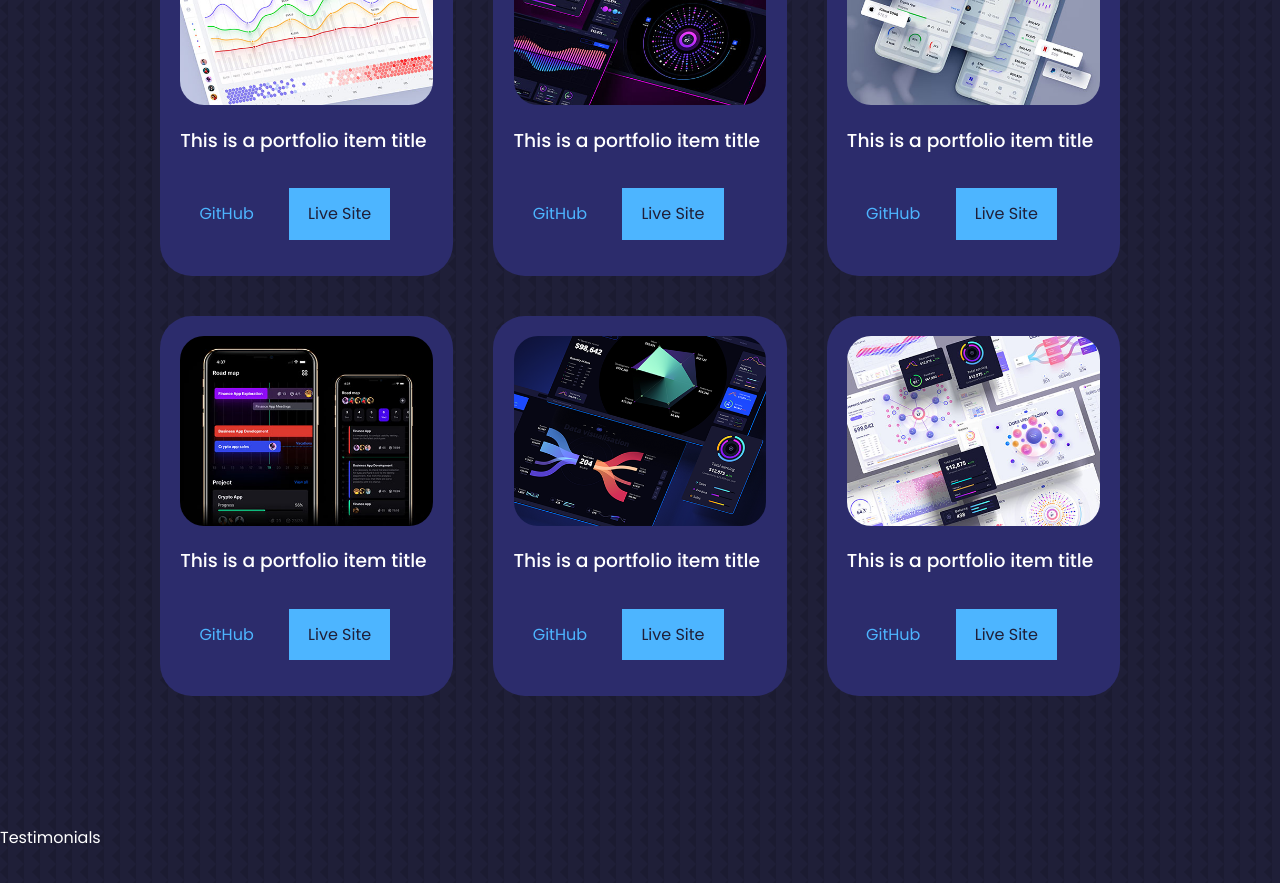
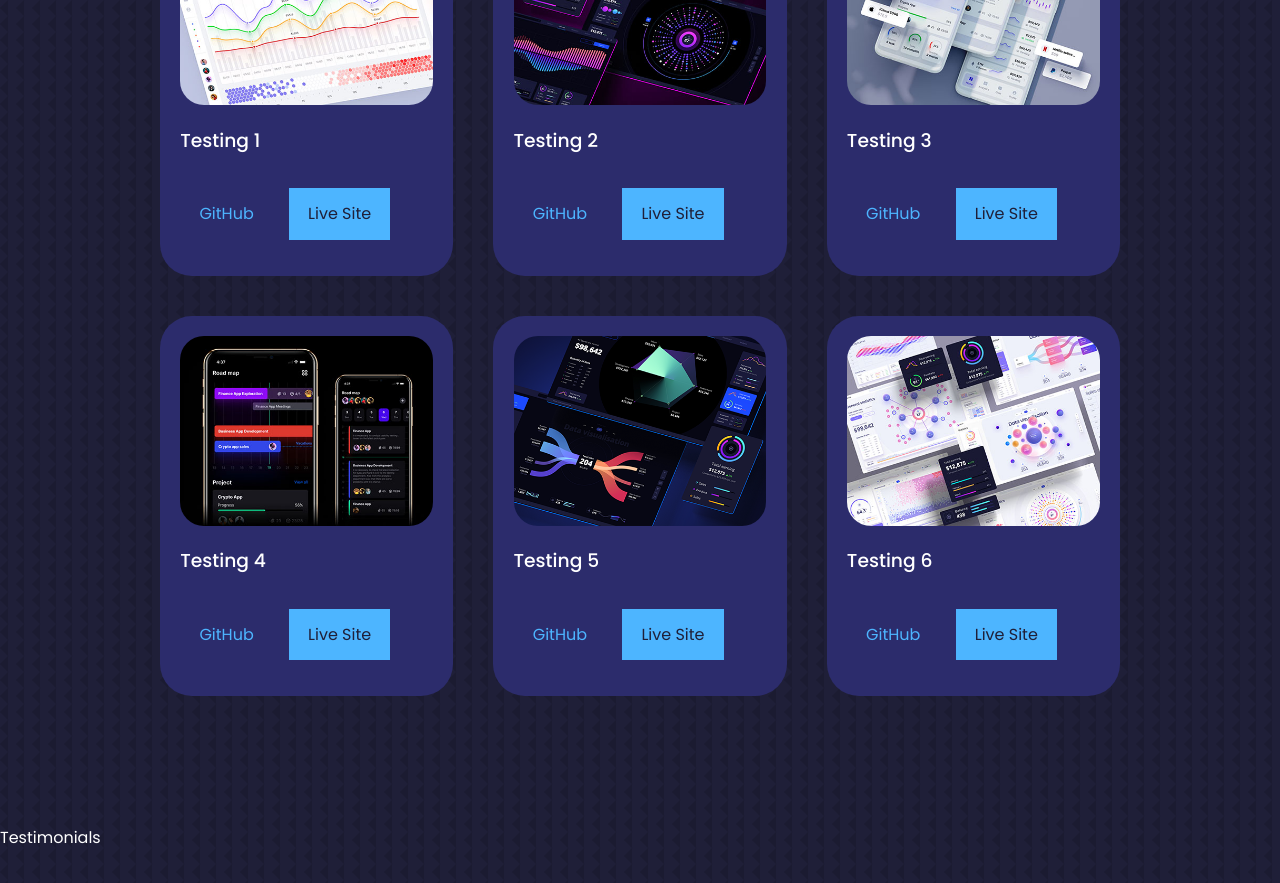
Before and after one commit to Marthaquinram/portfolio, a React (Create React App) app: page / in a window 1280 px wide. Shown: the part 3360-4243 px from the top of the page. Built offline with nearby package versions, Linux system fonts and the light colour scheme.

Commit message:
portfolio component completed, and css

```diff
--- a/src/components/portfolio/Portfolio.jsx
+++ b/src/components/portfolio/Portfolio.jsx
@@ -7,144 +7,77 @@
 import IMG5 from "../../assets/portfolio5.png";
 import IMG6 from "../../assets/portfolio6.jpg";
 
+/// USE CORRECT PHOTOS FOR EACH PROJECTS
+
+const data = [
+  {
+    id: 1,
+    image: IMG1,
+    title: "Testing 1",
+    github: "http://github.com//BraveSquad",
+    demo: "https://happytails-ten.vercel.app/",
+  },
+  {
+    id: 2,
+    image: IMG2,
+    title: "Testing 2",
+    github: "http://github.com//BraveSquad",
+    demo: "https://happytails-ten.vercel.app/",
+  },
+  {
+    id: 3,
+    image: IMG3,
+    title: "Testing 3",
+    github: "http://github.com//BraveSquad",
+    demo: "https://happytails-ten.vercel.app/",
+  },
+  {
+    id: 4,
+    image: IMG4,
+    title: "Testing 4",
+    github: "http://github.com//BraveSquad",
+    demo: "https://happytails-ten.vercel.app/",
+  },
+  {
+    id: 5,
+    image: IMG5,
+    title: "Testing 5",
+    github: "http://github.com//BraveSquad",
+    demo: "https://happytails-ten.vercel.app/",
+  },
+  {
+    id: 6,
+    image: IMG6,
+    title: "Testing 6",
+    github: "http://github.com//BraveSquad",
+    demo: "https://happytails-ten.vercel.app/",
+  },
+];
+
 const Portfolio = () => {
   return (
     <section id="portfolio">
       <h5>My Recent Work</h5>
       <h2>Portfolio</h2>
       <div className="container portfolio__container">
-        <article className="portfolio__item">
+        {data.map(({ id, image, title, github, demo }) => {
+          return (
+            <article key={id} className="portfolio__item">
               <div className="portfolio__item-image">
-            <img src={IMG1} alt="" />
+                <img src={image} alt={title} />
               </div>
-          <h3>This is a portfolio item title</h3>
+              <h3>{title}</h3>
               <div className="portfolio__item-cta">
-            <a
-              href="http://github.com//BraveSquad"
-              className="btn"
-              target="_blank"
-            >
+                <a href={github} className="btn">
                   GitHub
                 </a>
-            <a
-              href="https://happytails-ten.vercel.app/"
-              className="btn btn-primary"
-              target="_blank"
-            >
+                <a href={demo} className="btn btn-primary">
                   Live Site
                 </a>
               </div>
             </article>
-        <article className="portfolio__item">
-          <div className="portfolio__item-image">
-            <img src={IMG2} alt="" />
-          </div>
-          <h3>This is a portfolio item title</h3>
-          <div className="portfolio__item-cta">
-            <a
-              href="http://github.com//BraveSquad"
-              className="btn"
-              target="_blank"
-            >
-              GitHub
-            </a>
-            <a
-              href="https://happytails-ten.vercel.app/"
-              className="btn btn-primary"
-              target="_blank"
-            >
-              Live Site
-            </a>
-          </div>
-        </article>
-        <article className="portfolio__item">
-          <div className="portfolio__item-image">
-            <img src={IMG3} alt="" />
-          </div>
-          <h3>This is a portfolio item title</h3>
-          <div className="portfolio__item-cta">
-            <a
-              href="http://github.com//BraveSquad"
-              className="btn"
-              target="_blank"
-            >
-              GitHub
-            </a>
-            <a
-              href="https://happytails-ten.vercel.app/"
-              className="btn btn-primary"
-              target="_blank"
-            >
-              Live Site
-            </a>
-          </div>
-        </article>
-        <article className="portfolio__item">
-          <div className="portfolio__item-image">
-            <img src={IMG4} alt="" />
-          </div>
-          <h3>This is a portfolio item title</h3>
-          <div className="portfolio__item-cta">
-            <a
-              href="http://github.com//BraveSquad"
-              className="btn"
-              target="_blank"
-            >
-              GitHub
-            </a>
-            <a
-              href="https://happytails-ten.vercel.app/"
-              className="btn btn-primary"
-              target="_blank"
-            >
-              Live Site
-            </a>
-          </div>
-        </article>
-        <article className="portfolio__item">
-          <div className="portfolio__item-image">
-            <img src={IMG5} alt="" />
-          </div>
-          <h3>This is a portfolio item title</h3>
-          <div className="portfolio__item-cta">
-            <a
-              href="http://github.com//BraveSquad"
-              className="btn"
-              target="_blank"
-            >
-              GitHub
-            </a>
-            <a
-              href="https://happytails-ten.vercel.app/"
-              className="btn btn-primary"
-              target="_blank"
-            >
-              Live Site
-            </a>
-          </div>
-        </article>
-        <article className="portfolio__item">
-          <div className="portfolio__item-image">
-            <img src={IMG6} alt="" />
-          </div>
-          <h3>This is a portfolio item title</h3>
-          <div className="portfolio__item-cta">
-            <a
-              href="http://github.com//BraveSquad"
-              className="btn"
-              target="_blank"
-            >
-              GitHub
-            </a>
-            <a
-              href="https://happytails-ten.vercel.app/"
-              className="btn btn-primary"
-              target="_blank"
-            >
-              Live Site
-            </a>
-          </div>
-        </article>
+          );
+        })}
       </div>
     </section>
   );
```
Lines whose indentation alone changed are shown as unchanged.
